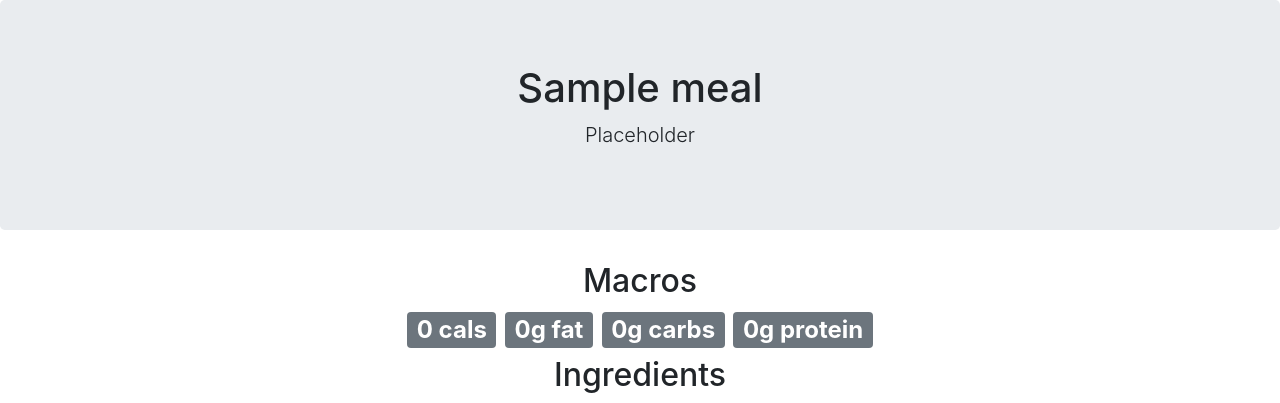
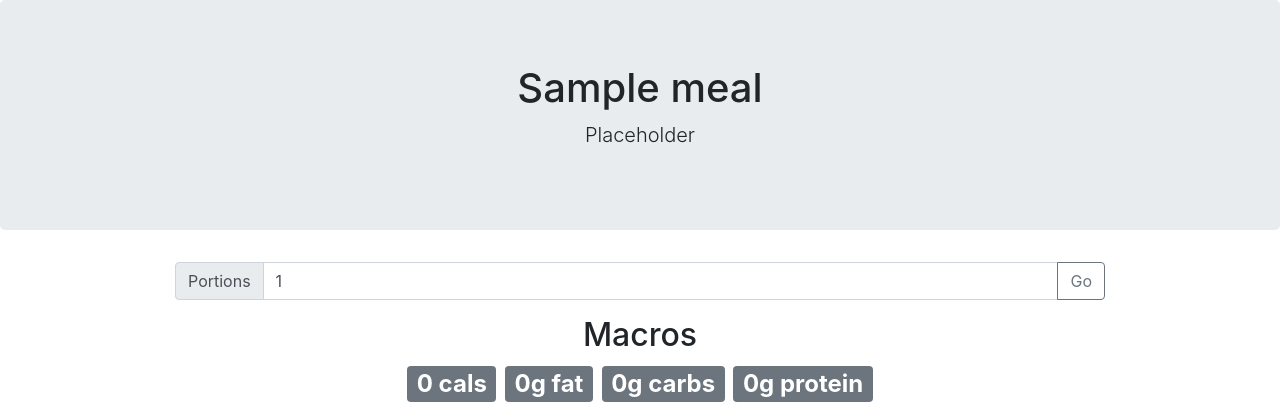
Before and after one commit to Lindronics/food_tracker_demo, a Django app: page /meals/1 in a window 1280 px wide. Shown: the part 48-451 px from the top of the page. Run offline with Django 3.2, Linux system fonts and the light colour scheme; tables that the repository leaves empty hold one stand-in row (values such as "Sample post"); parts of the project's set-up code (start-up, migrations or seed data) failed here and were passed over; some libraries are stand-ins or nearby versions.

Commit message:
Added ability to select amount on meal view * This is done by reloading the page, not with JS

```diff
--- a/templates/tracker_app/meal.html
+++ b/templates/tracker_app/meal.html
@@ -10,12 +10,23 @@
   </div>
 </div>
 <div class="container text-center">
+  <form action="{% url 'meal' meal.pk %}">
+    <div class="input-group mb-3">
+      <div class="input-group-prepend">
+        <span class="input-group-text">Portions</span>
+      </div>
+      <input type="number" name="portions" min=0 class="form-control" value={{portions}}>
+      <div class="input-group-append">
+        <button class="btn btn-outline-secondary" type="submit">Go</button>
+      </div>
+    </div>
+  </form>
   <h2>Macros</h2>
   <h2>
-    <span class="badge badge-secondary">{% meal_product meal 1 'calories' %} cals</span>
-    <span class="badge badge-secondary">{% meal_product meal 1 'fat' %}g fat</span>
-    <span class="badge badge-secondary">{% meal_product meal 1 'carbs' %}g carbs</span>
-    <span class="badge badge-secondary">{% meal_product meal 1 'protein' %}g protein</span>
+    <span class="badge badge-secondary">{% meal_product meal portions 'calories' %} cals</span>
+    <span class="badge badge-secondary">{% meal_product meal portions 'fat' %}g fat</span>
+    <span class="badge badge-secondary">{% meal_product meal portions 'carbs' %}g carbs</span>
+    <span class="badge badge-secondary">{% meal_product meal portions 'protein' %}g protein</span>
   </h2>
   <h2>Ingredients</h2>
   <div class="table-responsive">
--- a/tracker_app/views.py
+++ b/tracker_app/views.py
@@ -86,7 +86,8 @@ def meal(request, meal_id):
         Displays details for a meal.
     """
     context = {
-        'meal': Meal.objects.get(pk=meal_id)
+        'meal': Meal.objects.get(pk=meal_id),
+        'portions': int(request.GET.get('portions', 1)),
     }
     return render(request, 'tracker_app/meal.html', context=context)
 
```
